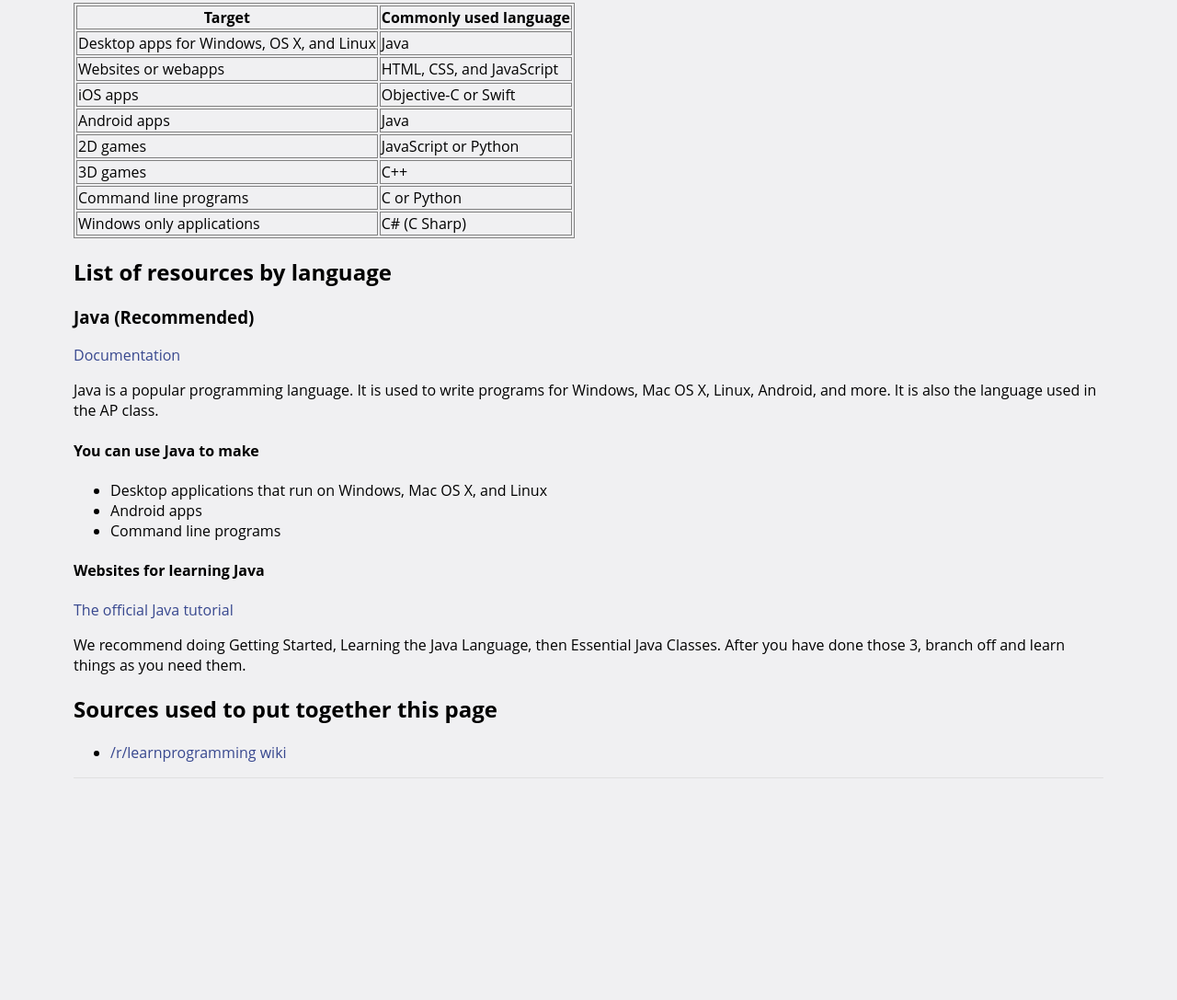
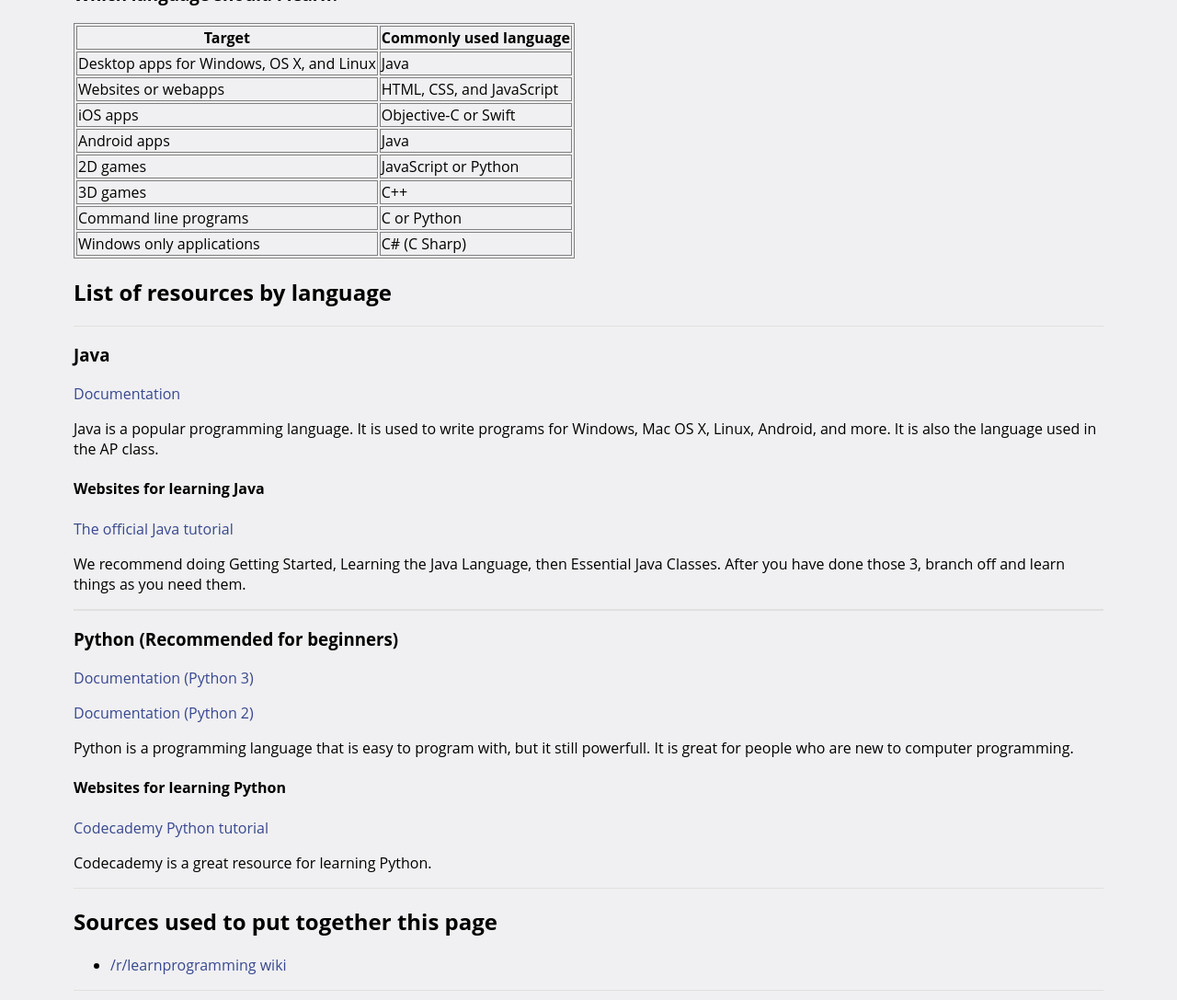
Before and after one commit to ahscpc/ahscpc.github.io, a plain HTML site: page resources/index.html in a window 1280 px wide. Shown: the part 547-1634 px from the top of the page at 92% size. Before the commit the page ends 1403 px from the top, so only its background shows below. Drawn offline with Linux system fonts and the light colour scheme.

Commit message:
Improved Resources page
Added python and a few other minor changes

```diff
--- a/resources/index.html
+++ b/resources/index.html
@@ -18,16 +18,20 @@
             <h1>Resources for Learning How to Code</h1>
 
             <h2>Frequently asked questions</h2>
+
             <h3>Where do I start?</h3>
             <p>
-                Look at
+                We recommend learning Python first, as it is easy to learn, but also powerful.
+                If there is a specific device you want to target, look at the table below to see what you can do with a few languages.
             </p>
+
             <h3>What do I do when I get stuck?</h3>
             <p>
                 One thing you can do is ask someone at the club meeting for advice.
                 Another thing you can do is look for an answer or submit a question on <a href="https://stackoverflow.com">stackoverflow.com</a>.
                 StackOverflow is a popular website that helps answer all your questions.
             </p>
+
             <h3>How do I get better?</h3>
             <p>
                 The only way that you can get better is by practicing.
@@ -37,6 +41,7 @@
                 When you get stuck, refer to the "What do I do when I get stuck" question.
                 If you need ideas, <a href="http://www.dreamincode.net/forums/topic/78802-martyr2s-mega-project-ideas-list/">this site</a> has a list of some.
             </p>
+
             <h3>Which language should I learn?</h3>
             <table>
                 <thead>
@@ -82,25 +87,37 @@
             </table>
 
             <h2>List of resources by language</h2>
-            <h3>Java (Recommended)</h3>
-            <a href="https://docs.oracle.com/javase/8/docs/api/">Documentation</a>
+
+            <div class="langcell">
+                <h3>Java</h3>
+                <p><a href="https://docs.oracle.com/javase/8/docs/api/">Documentation</a></p>
                 <p>
                     Java is a popular programming language.
                     It is used to write programs for Windows, Mac OS X, Linux, Android, and more.
                     It is also the language used in the AP class.
                 </p>
-            <h4>You can use Java to make</h4>
-            <ul>
-                <li>Desktop applications that run on Windows, Mac OS X, and Linux</li>
-                <li>Android apps</li>
-                <li>Command line programs</li>
-            </ul>
                 <h4>Websites for learning Java</h4>
                 <a href="http://docs.oracle.com/javase/tutorial/">The official Java tutorial</a>
                 <p>
                     We recommend doing Getting Started, Learning the Java Language, then Essential Java Classes.
                     After you have done those 3, branch off and learn things as you need them.
                 </p>
+            </div>
+
+            <div class="langcell">
+                <h3>Python (Recommended for beginners)</h3>
+                <p><a href="https://docs.python.org/3/">Documentation (Python 3)</a></p>
+                <p><a href="https://docs.python.org/2/">Documentation (Python 2)</a></p>
+                <p>
+                    Python is a programming language that is easy to program with, but it still powerfull.
+                    It is great for people who are new to computer programming.
+                </p>
+                <h4>Websites for learning Python</h4>
+                <a href="https://www.codecademy.com/tracks/python">Codecademy Python tutorial</a>
+                <p>
+                    Codecademy is a great resource for learning Python.
+                </p>
+            </div>
 
             <h2>Sources used to put together this page</h2>
             <ul>
--- a/stylesheet.css
+++ b/stylesheet.css
@@ -43,6 +43,11 @@ div.main {
     margin: 10px 5em 10px 5em;
 }
 
+div.langcell {
+    border-top: 1px solid #E0E0E0;
+    border-bottom: 1px solid #E0E0E0;
+}
+
 div.logo {
     margin-top: 50px;
 }
```
Lines whose indentation alone changed are shown as unchanged.
